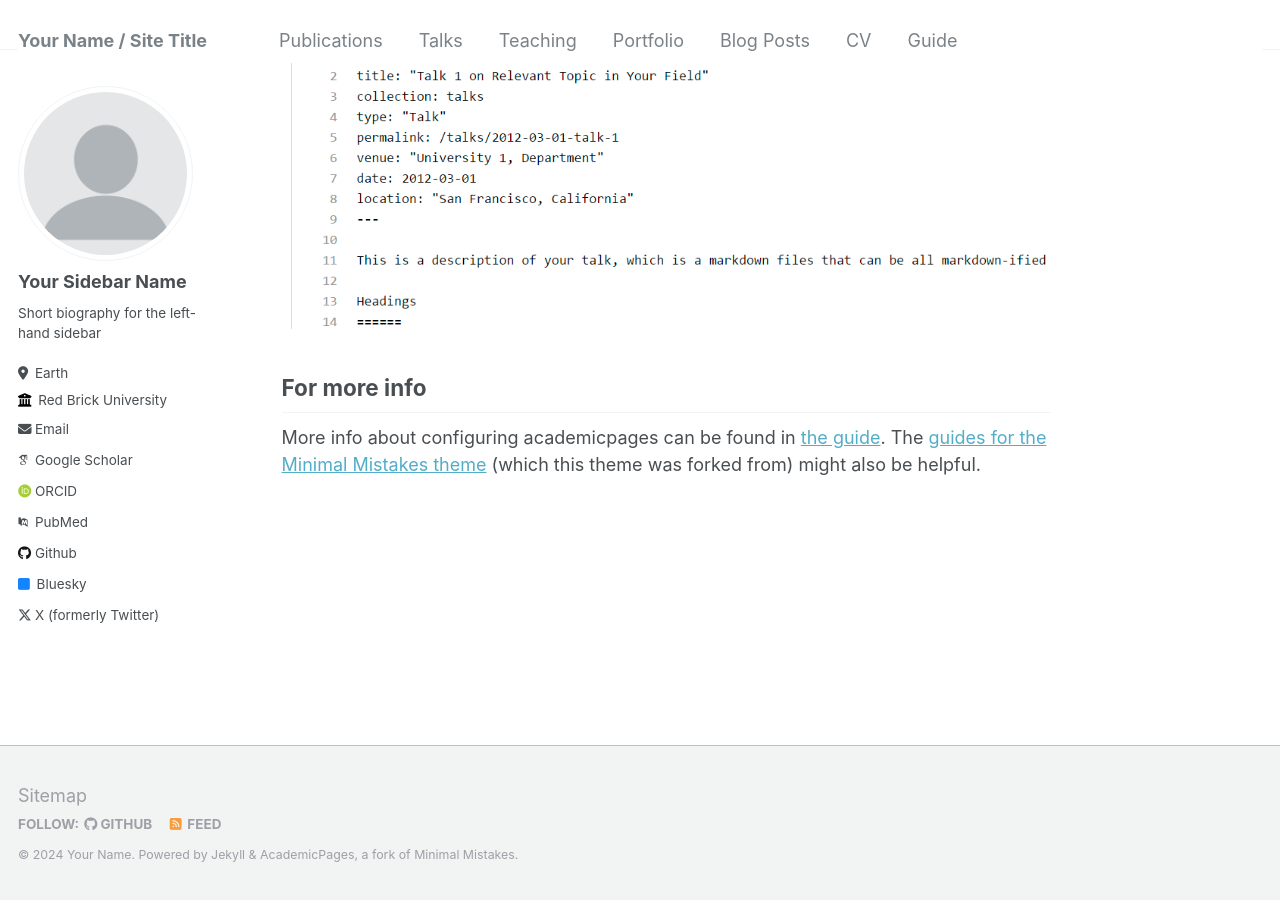
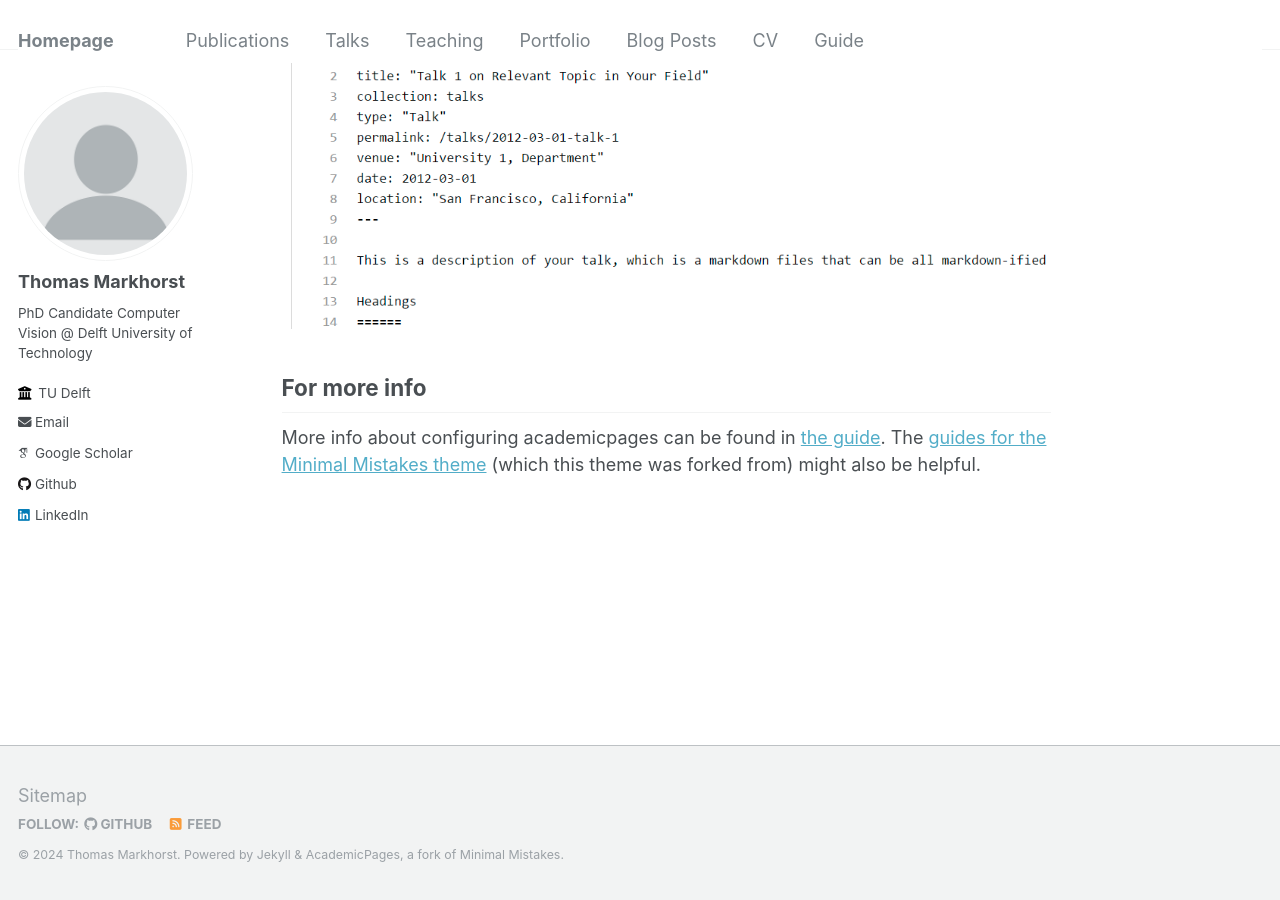
Before and after one commit to Thomas-Markhorst/thomas-markhorst.github.io, a Jekyll site: the page built from _pages/about.md, in a window 1280 px wide and 900 px high, scrolled down 2640 px. Built offline with Jekyll 4.4.1, drawn with Linux system fonts in a browser that asks for light colours; some web fonts are replaced.

Commit message:
Update _config.yml

```diff
--- a/_config.yml
+++ b/_config.yml
@@ -8,13 +8,13 @@
 
 # Basic Site Settings
 locale                   : "en-US"
-title                    : "Your Name / Site Title"
+title                    : "Homepage"
 title_separator          : "-"
-name                     : &name "Your Name"
-description              : &description "personal description"
-url                      : https://academicpages.github.io # the base hostname & protocol for your site e.g. "https://mmistakes.github.io"
+name                     : &name "Thomas Markhorst"
+description              : &description "PhD Candidate Computer Vision @ Delft University of Technology"
+url                      : https://thomas-markhorst.github.io # the base hostname & protocol for your site e.g. "https://mmistakes.github.io"
 baseurl                  : "" # the subpath of your site, e.g. "/blog"
-repository               : "academicpages/academicpages.github.io"
+repository               : "thomas-markhorst/thomas-markhorst.github.io"
 
 # Site Author - The following control what appear as part of the author content on the side bar.
 #               If a field is blank the icon and link will not appear, otherwise it will be shown.
@@ -22,32 +22,32 @@ repository               : "academicpages/academicpages.github.io"
 author:
   # Biographic information
   avatar           : "profile.png"
-  name             : "Your Sidebar Name"
+  name             : "Thomas Markhorst"
   pronouns         : # example: "she/her"
-  bio              : "Short biography for the left-hand sidebar"
-  location         : "Earth"
-  employer         : "Red Brick University"
+  bio              : "PhD Candidate Computer Vision @ Delft University of Technology"
+  location         :
+  employer         : "TU Delft"
   uri              : # URL
-  email            : "none@example.org"
+  email            : "t.c.markhorst@tudelft.nl"
 
   # Academic websites
   arxiv            : # URL - Update with the correct link to your profile
-  googlescholar    : "https://scholar.google.com/citations?user=PS_CX0AAAAAJ"
-  impactstory      : # URL
-  orcid            : "http://orcid.org/yourorcidurl"
-  pubmed           : "https://www.ncbi.nlm.nih.gov/pubmed/?term=john+snow"
+  googlescholar    : "https://scholar.google.com/citations?user=7aXfjw4AAAAJ&hl=en"
+  impactstory      :
+  orcid            :
+  pubmed           :
   researchgate     : # URL
 
   # Repositories and software development
   bitbucket        : # Username - Update with your username on the site
   codepen          : # Username
   dribbble         : # Username
-  github           : "academicpages"
+  github           : "thomas-markhorst"
   kaggle           : # Username
   stackoverflow    : # User number or user number and name (i.e., use "1" or "1/jeff-atwood")
 
   # Social media
-  bluesky          : "bsky.app" # Replace this with you Bluesky username
+  bluesky          :  # Replace this with you Bluesky username
   facebook         : # Username
   flickr           : # Username
   foursquare       : # Username
@@ -56,7 +56,7 @@ author:
   keybase          : # Username
   instagram        : # Username
   lastfm           : # Username
-  linkedin         : # Username
+  linkedin         : "thomasmarkhorst"
   mastodon         : # URL
   medium           : # URL
   pinterest        : # Username
@@ -64,7 +64,7 @@ author:
   steam            : # Username
   telegram         : # URL
   tumblr           : # Username
-  twitter          : "UniofOxford"  # Replace this with your X / Twitter handle
+  twitter          : # Replace this with your X / Twitter handle
   vine             : # Username
   weibo            : # Username
   wikipedia        : # Username
```
